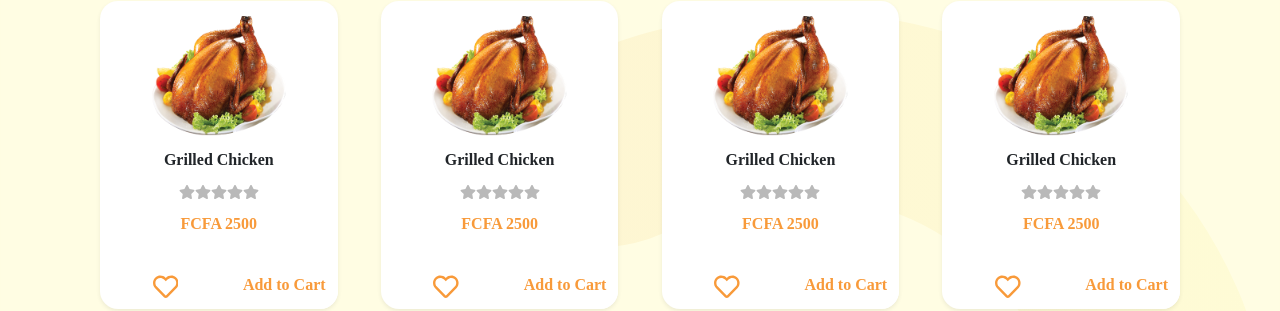
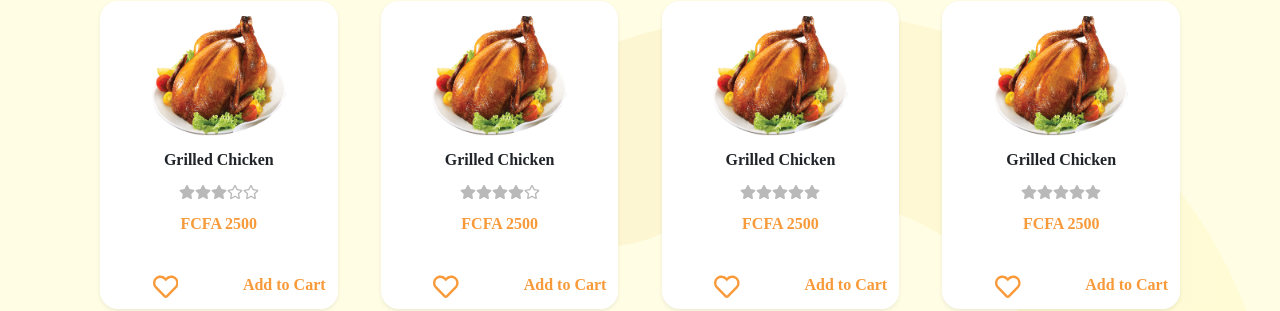
Before and after one commit to jilh/grachef, a React (Create React App) app: page / in a window 1280 px wide. Shown: the part 985-1296 px from the top of the page. Built offline with nearby package versions, Linux system fonts and the light colour scheme.

Commit message:
Added outlined star to menu item

```diff
--- a/src/components/MenuList.js
+++ b/src/components/MenuList.js
@@ -1,5 +1,5 @@
 import {Container} from "react-bootstrap"
-import {FaStar, FaRegHeart} from 'react-icons/fa'
+import {FaStar, FaRegStar, FaRegHeart} from 'react-icons/fa'
 import '../styles/MenuList.css'
 
 
@@ -15,8 +15,8 @@ function MenuList(){
                             <FaStar />
                             <FaStar />
                             <FaStar />
-                            <FaStar />
-                            <FaStar />
+                            <FaRegStar />
+                            <FaRegStar />
                         </div>
                         <b>FCFA 2500</b>
                         <div className="cta-btn">
@@ -32,7 +32,7 @@ function MenuList(){
                             <FaStar />
                             <FaStar />
                             <FaStar />
-                            <FaStar />
+                            <FaRegStar />
                         </div>
                         <b>FCFA 2500</b>
                         <div className="cta-btn">
```
